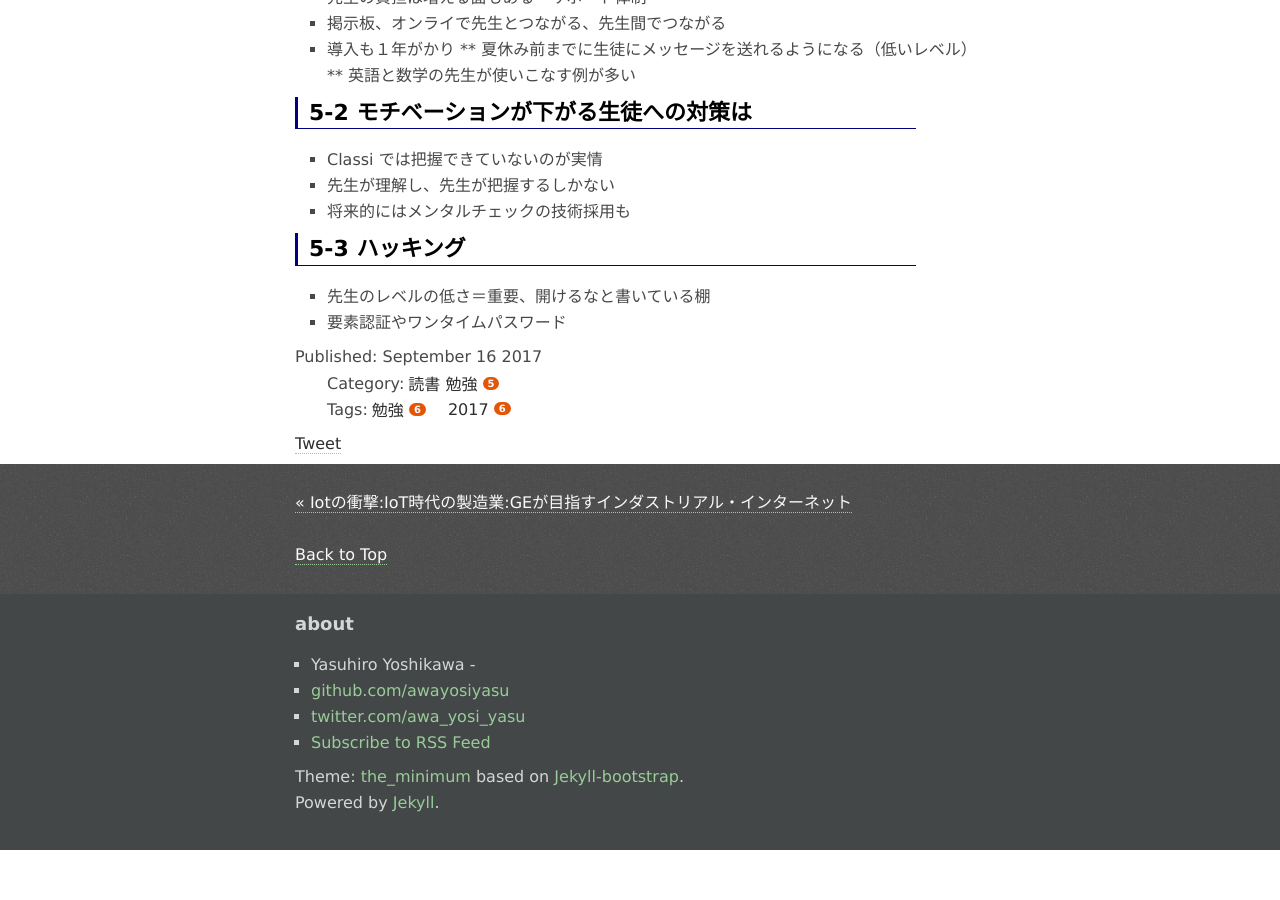
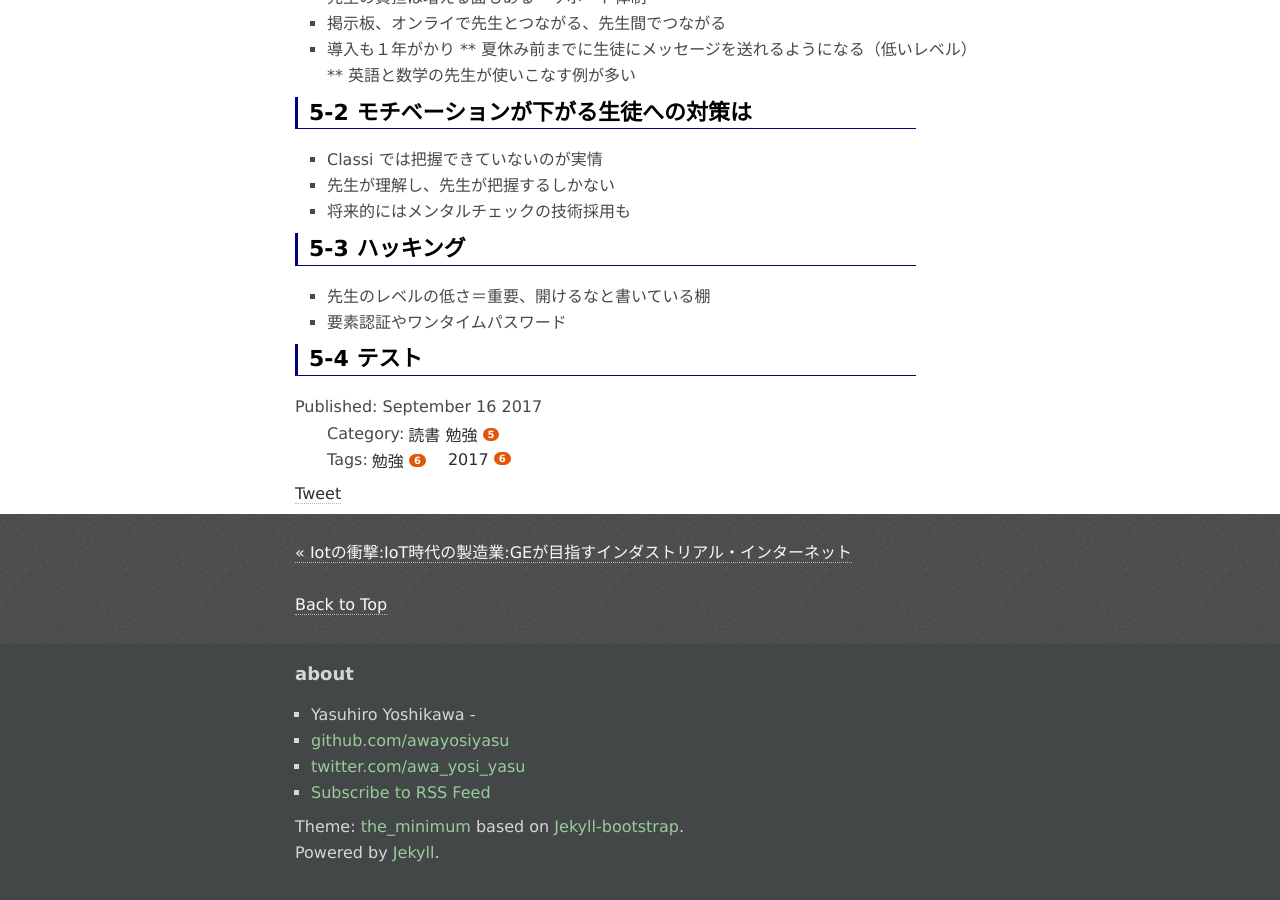
Before and after one commit to awayosiyasu/awayosiyasu.github.io, a Jekyll site: the page built from _posts/2017-09-16-Class_ICT学校教育イノベーション.md, in a window 1280 px wide and 900 px high, scrolled down 3561 px. Built offline with Jekyll 4.4.1, drawn with Linux system fonts in a browser that asks for light colours; comment, search, counter and statistics services are not loaded; before the commit the page ends 4411 px from its top, so only the background shows below that.

Commit message:
PERSONAL-1 Fight #fix

```diff
--- a/_posts/2017-09-16-Class_ICT学校教育イノベーション.md
+++ b/_posts/2017-09-16-Class_ICT学校教育イノベーション.md
@@ -167,3 +167,5 @@ category: 読書 勉強
 
 * 先生のレベルの低さ＝重要、開けるなと書いている棚
 * 要素認証やワンタイムパスワード
+
+### 5-4 テスト
```
